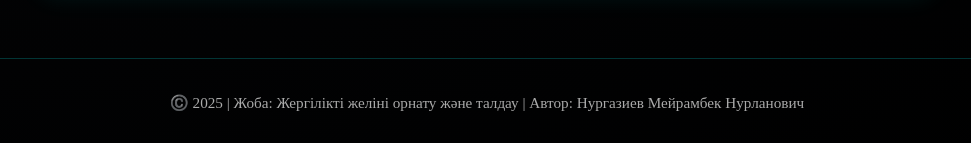
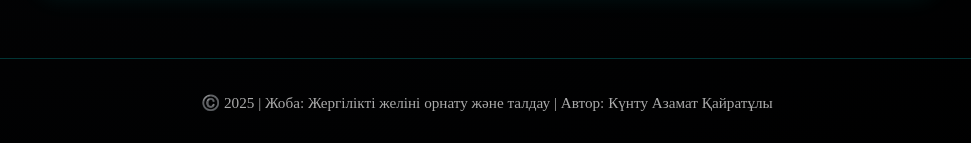
Before and after one commit to ClayMRT/MRT, a plain HTML site: page index.html in a window 1280 px wide. Shown: the part 2386-2529 px from the top of the page, without its empty margins (153-1124 px from the left). Drawn offline with Linux system fonts and the light colour scheme.

```diff
--- a/index.html
+++ b/index.html
@@ -255,7 +255,7 @@ sudo ip route add default via 192.168.1.1</pre>
   </section>
 
   <footer>
-    ©️ 2025 | Жоба: Жергілікті желіні орнату және талдау | Автор: Нургазиев Мейрамбек Нурланович
+    ©️ 2025 | Жоба: Жергілікті желіні орнату және талдау | Автор: Күнту Азамат Қайратұлы
   </footer>
 
   <script>
```
